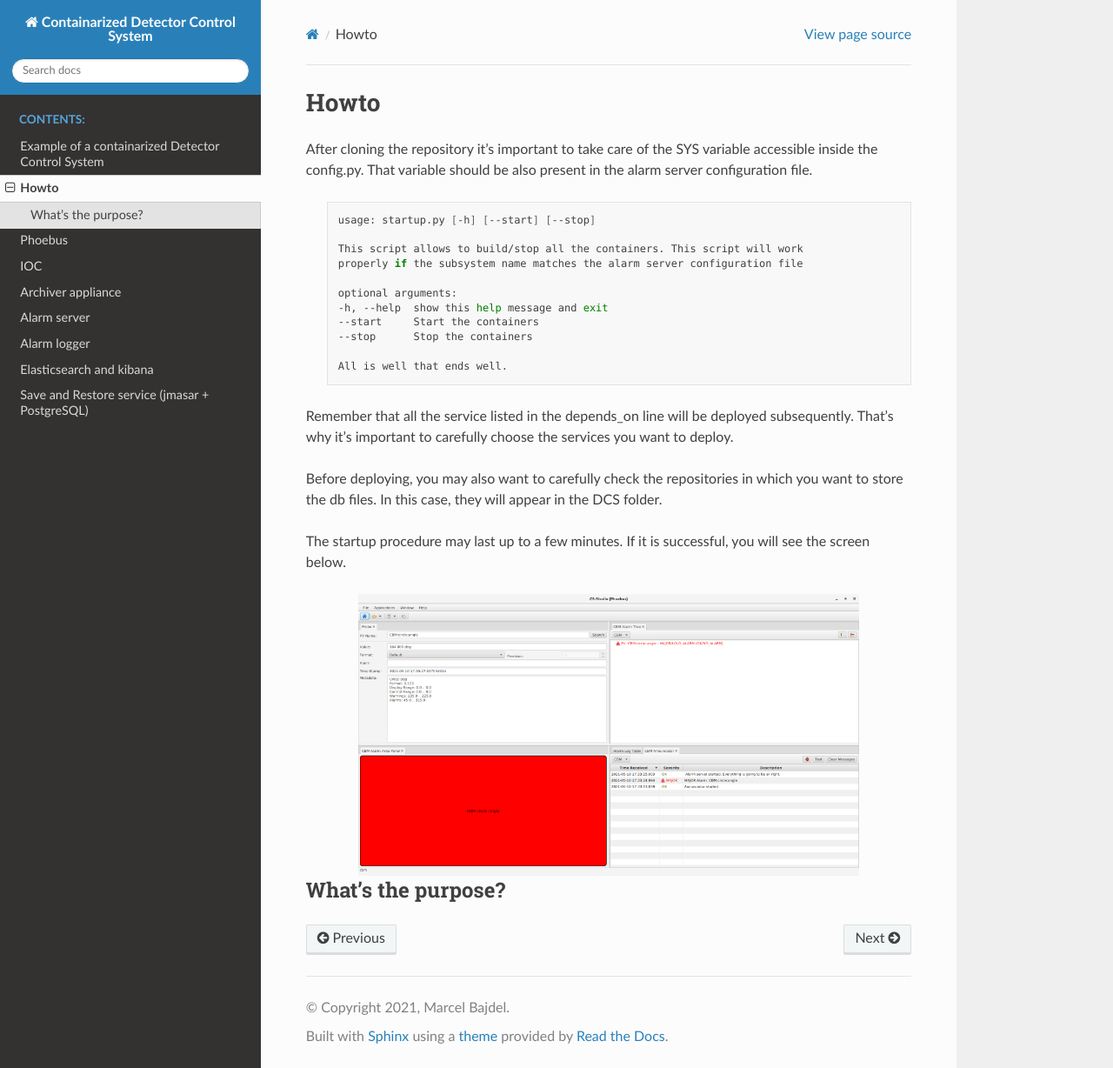
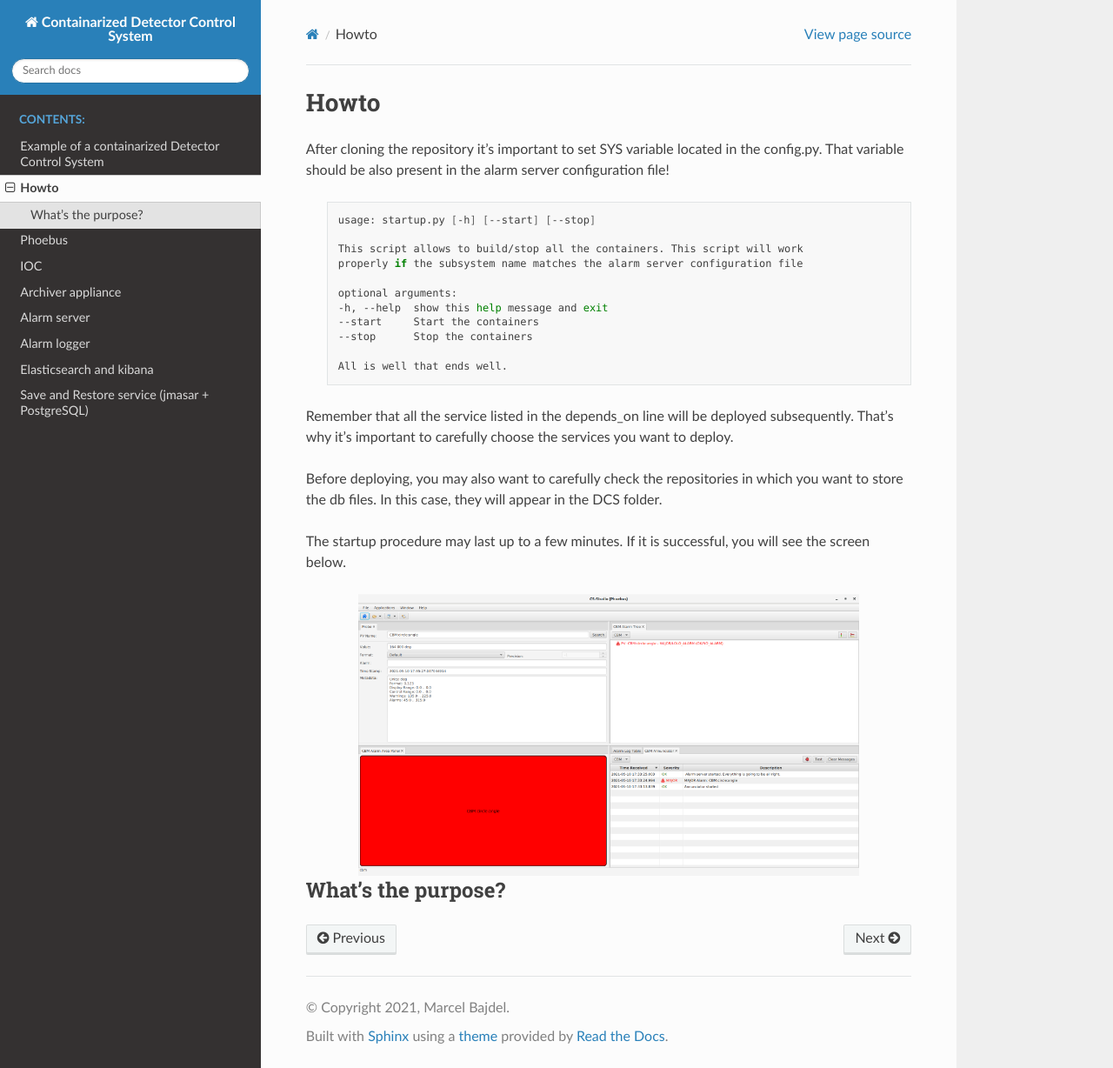
Before and after one commit to Mrcl3/Compose-your-services, a Sphinx documentation site: the page built from docs/howto.rst, in a window 1280 px wide and 1228 px high. Shown: the whole window at 87% size. Built offline with Sphinx 7.4.7 and the Read the Docs theme 2.0.0, drawn with Linux system fonts in a browser that asks for light colours.

Commit message:
Small corrections

```diff
--- a/docs/howto.rst
+++ b/docs/howto.rst
@@ -1,8 +1,8 @@
 Howto
 =====================================================
 
-After cloning the repository it's important to take care of the SYS variable accessible inside the config.py.
-That variable should be also present in the alarm server configuration file.
+After cloning the repository it's important to set SYS variable located in the config.py.
+That variable should be also present in the alarm server configuration file!
 
     .. code:: bash
 
```
